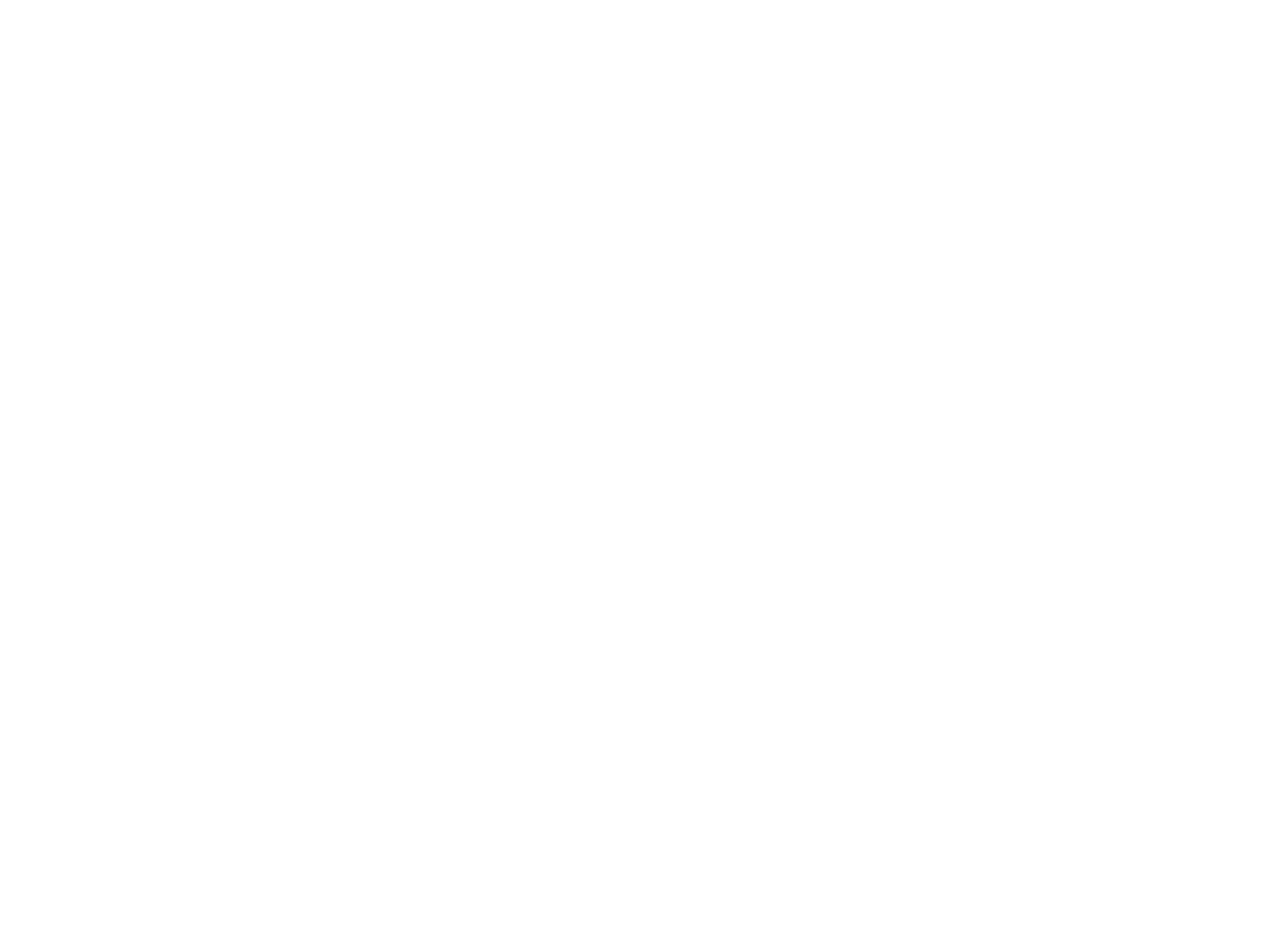
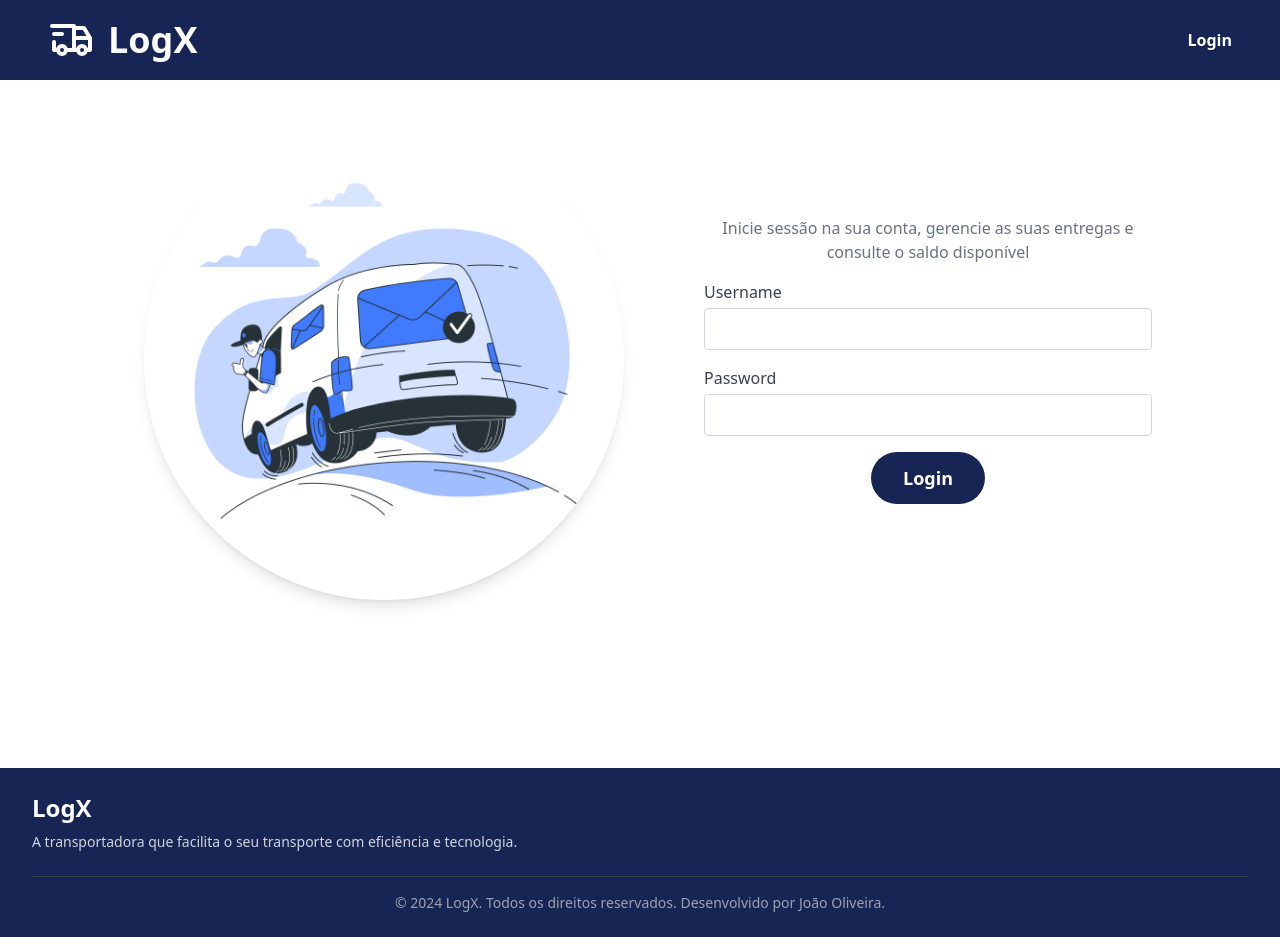
Before and after one commit to Jaoovit/freight, a React (Vite) app: page /login in a window 1280 px wide. Before the commit this address had no page. Before the commit the page ends 800 px from the top, so only its background shows below. Built offline with nearby package versions, Linux system fonts and the light colour scheme.

Commit message:
define the login page design

```diff
--- a/src/main.jsx
+++ b/src/main.jsx
@@ -9,6 +9,7 @@
 {/*JSX files*/}
 import App from './App.jsx'
 import Home from './pages/Home.jsx'
+import Login from './pages/Login.jsx'
 
 ReactDOM.createRoot(document.getElementById('root')).render(
   <React.StrictMode>
@@ -16,6 +17,7 @@
       <Routes>
         <Route element={<App />}>
         <Route path='/'element={<Home />}></Route>
+        <Route path='/login'element={<Login />}></Route>
         </Route>
       </Routes>
     </BrowserRouter>
--- /dev/null
+++ b/src/pages/Login.jsx
@@ -0,0 +1,54 @@
+import { useState } from 'react';
+
+const Login = () => {
+
+    const [username, setUsername] = useState('');
+    const [password, setPassword] = useState('');
+
+    const handleSubmit = async (e) =>{
+        e.preventDefault();
+    }
+    return (
+        <div className="flex flex-col sm:flex-row items-center justify-center gap-8 sm:gap-16 px-8 sm:px-32 py-10">
+            <div className="sm:w-1/2 w-1/2 max-w-lg flex justify-center">
+                <div className="w-32 h-32 sm:w-48 sm:h-48 lg:w-[30rem] lg:h-[30rem] rounded-full overflow-hidden shadow-lg">
+                    <img
+                        src="/Mail-sent-bro.png"
+                        alt="Frete"
+                        className="w-full h-full object-cover"
+                    />
+                </div>
+            </div>
+        <form onSubmit={handleSubmit} className="max-w-md bg-white grid justify-items-stretch">
+            <div className="text-s mb-4 text-center text-gray-500">Inicie sessão na sua conta, gerencie as suas entregas e consulte o saldo disponível</div>
+            <div className="mb-4">
+                <label className="block text-gray-700" htmlFor="username">Username</label>
+                <input
+                    type="text"
+                    id="username"
+                    value={username}
+                    onChange={(e) => setUsername(e.target.value)}
+                    className="mt-1 block w-full p-2 border border-gray-300 rounded"
+                    required
+                />
+            </div>
+            <div className="mb-4">
+                <label className="block text-gray-700" htmlFor="password">Password</label>
+                <input
+                    type="password"
+                    id="password"
+                    value={password}
+                    onChange={(e) => setPassword(e.target.value)}
+                    className="mt-1 block w-full p-2 border border-gray-300 rounded"
+                    required
+                />
+            </div>
+            <button type="submit" className="px-8 py-3 justify-self-center bg-blue-950 text-white rounded-full font-semibold text-lg transition duration-500 hover:bg-orange-600 focus:outline-none focus:ring-2 focus:ring-blue-500 focus:ring-opacity-50">
+                Login
+            </button>
+        </form>
+    </div>
+    )
+}
+
+export default Login;
```
Also changed, not shown: public/Mail-sent-bro.png (renamed from public/Mail sent-bro.png).
